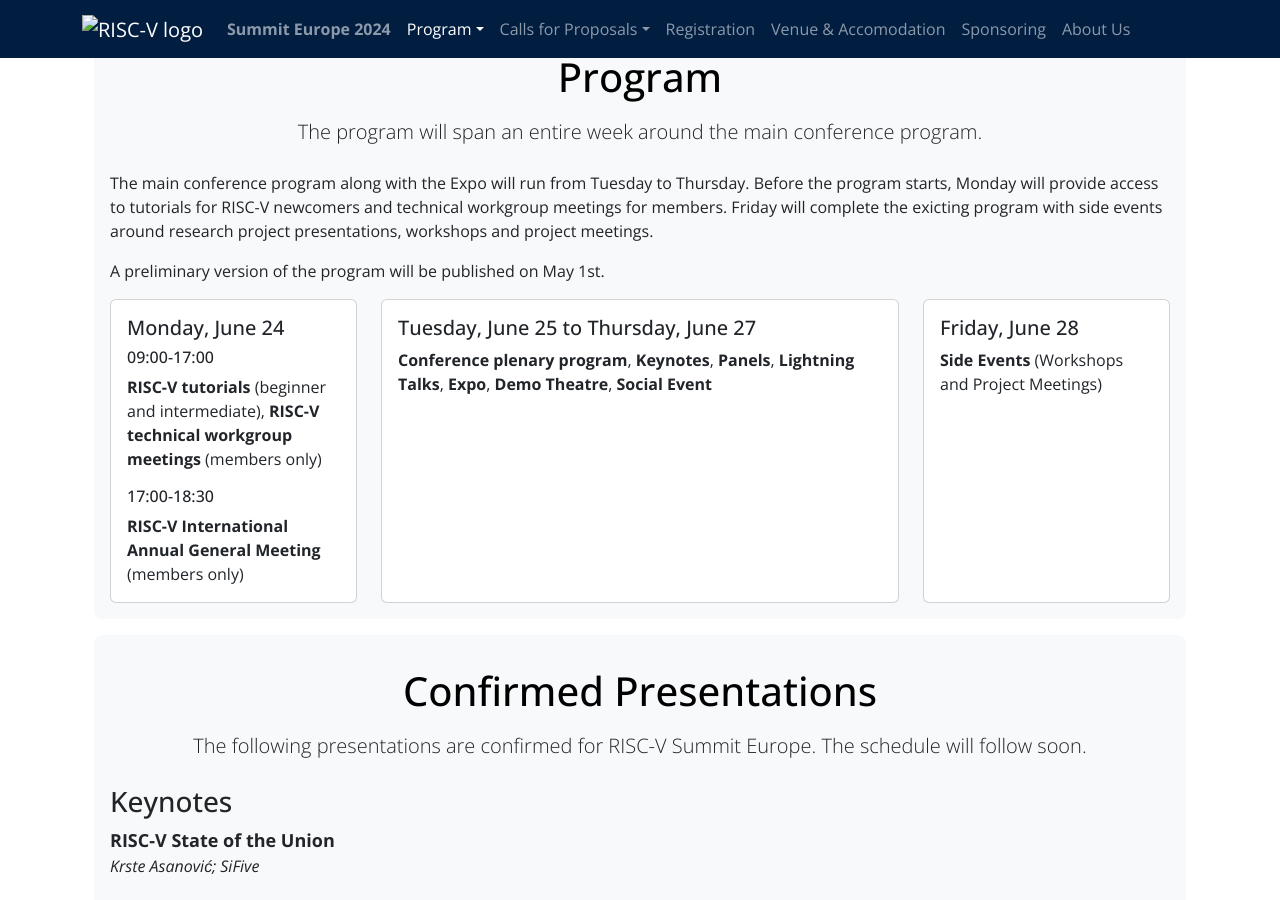
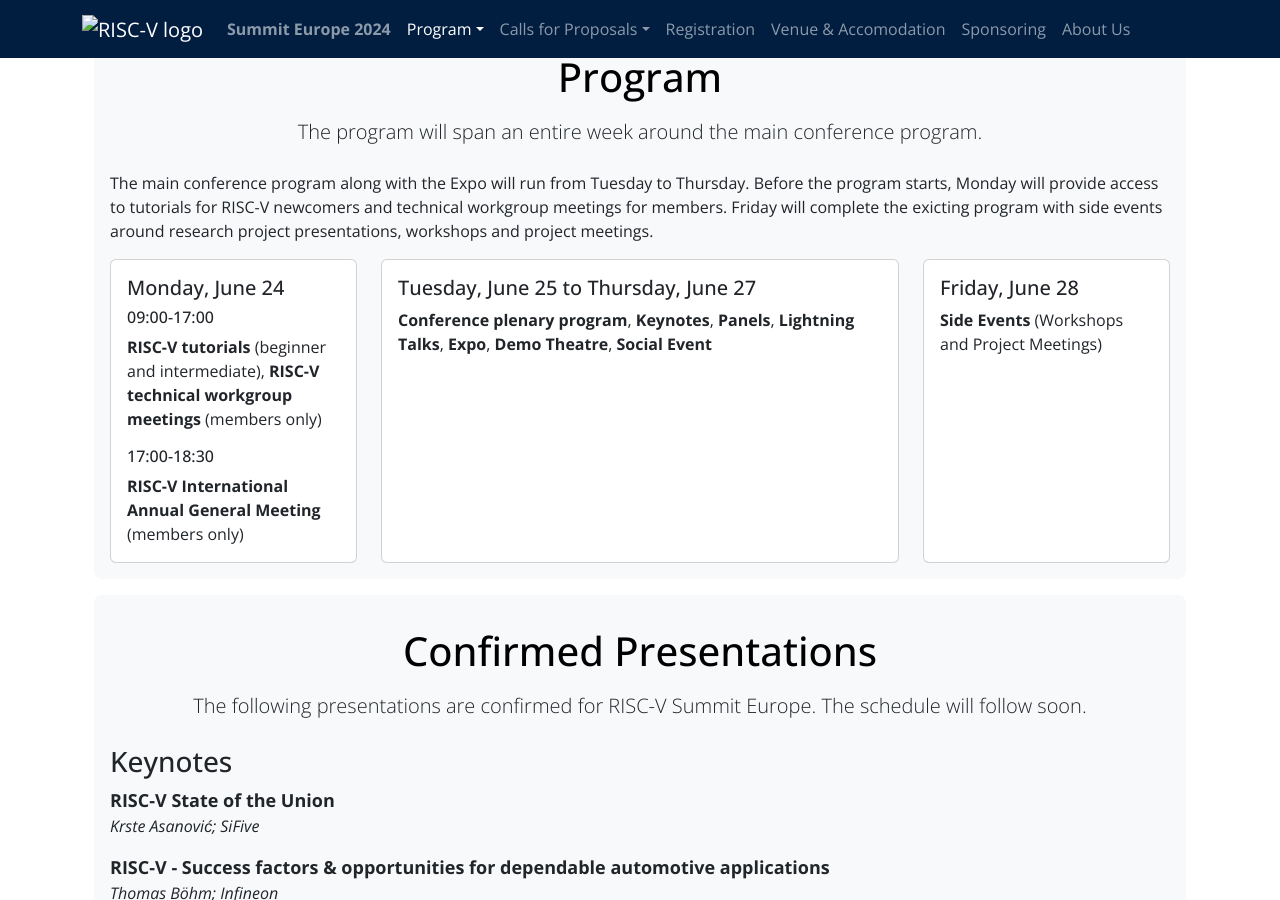
Before and after one commit to riscv-europe/summit-website-development, a Jekyll site: the page built from summit/2024/conference.md, in a window 1280 px wide and 900 px high, scrolled down 417 px. Built offline with Jekyll 4.4.1, drawn with Linux system fonts in a browser that asks for light colours.

Commit message:
Remove prelim text

```diff
--- a/summit/2024/conference.md
+++ b/summit/2024/conference.md
@@ -17,8 +17,6 @@
 RISC-V newcomers and technical workgroup meetings for members. Friday will
 complete the exicting program with side events around research project
 presentations, workshops and project meetings.
-
-A preliminary version of the program will be published on May 1st.
 
 <div class="row">
 <div class="col-sm-3">
```
